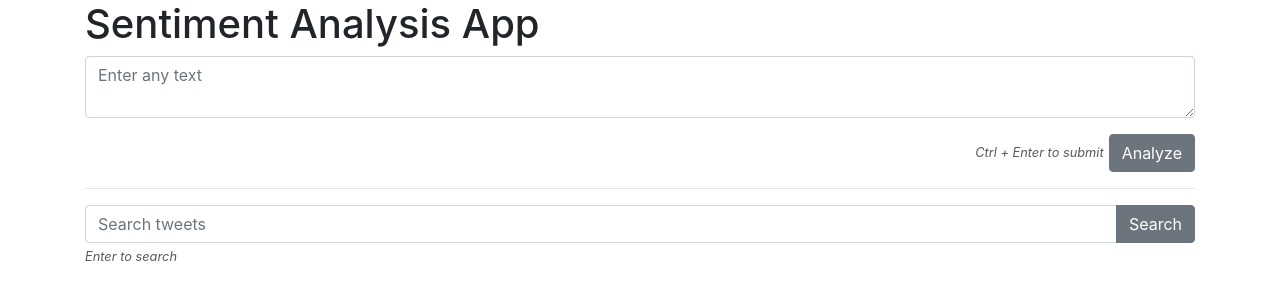
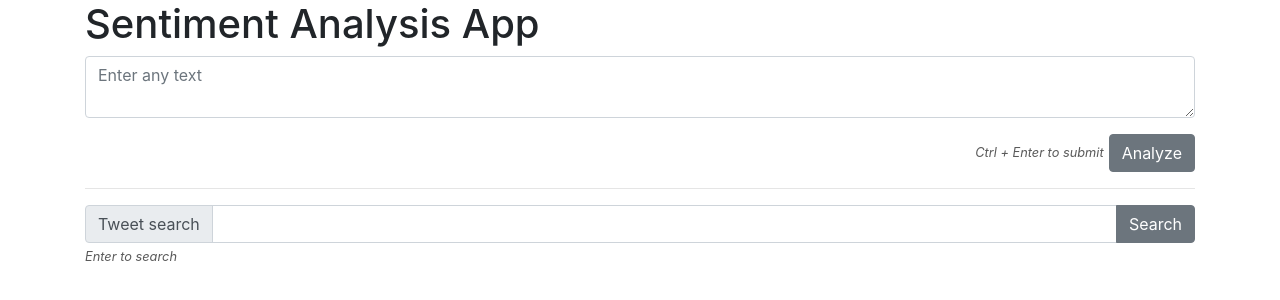
Before and after one commit to caospinac/TwitterNBC, a React (Create React App) app in the folder gui/: page / in a window 1280 px wide. Shown: the top 300 px of the page. Built offline with nearby package versions, Linux system fonts and the light colour scheme.

Commit message:
Improve tweets search to show lint to redirect to tweet for each result.

```diff
--- a/gui/src/App.js
+++ b/gui/src/App.js
@@ -102,11 +102,12 @@ export default class App extends Component {
                 <Row>
                     <Col>
                         <InputGroup>
+                            <InputGroupAddon addonType="prepend">Tweet search</InputGroupAddon>
                             <Input value={textSearch} onKeyUp={this.onKeyUpSearch}
-                                readOnly={isLoading} onChange={this.onChangeTextSearch} placeholder="Search tweets" />
-                        <InputGroupAddon addonType="append">
-                            <Button onClick={this.onSubmitSearch} disabled={isLoading}>Search</Button>
-                        </InputGroupAddon>
+                                    readOnly={isLoading} onChange={this.onChangeTextSearch} placeholder="" />
+                            <InputGroupAddon addonType="append">
+                                <Button onClick={this.onSubmitSearch} disabled={isLoading}>Search</Button>
+                            </InputGroupAddon>
                         </InputGroup>
                         <div>
                             <small className="light-text" style={{marginRight: "5px"}}>
@@ -114,7 +115,16 @@ export default class App extends Component {
                             </small>
                         </div>
                         {tweets.length > 0 && tweets.map((tweet, index) => {
-                            return (<div key={index}><DocumentDetail data={tweet.nbc}></DocumentDetail></div>)
+                            return (
+                                <div key={index}>
+                                    <DocumentDetail data={tweet.nbc}>
+                                        <a href={"https://twitter.com/statuses/" + tweet._id}
+                                                target="_blank">
+                                            Go to tweet
+                                        </a>
+                                    </DocumentDetail>
+                                </div>
+                            )
                         })
 
                         }
--- a/gui/src/components/documentDetail.js
+++ b/gui/src/components/documentDetail.js
@@ -52,6 +52,9 @@ export default class DocumentDetail extends Component {
                         <span>
                             {this.getType(data)}
                         </span>
+                        <span>
+                            {this.props.children}
+                        </span>
                         <small className="light-text pull-right">
                             <i className="">Positive: {(pos * 100).toFixed(2)}%</i>
                             <i className="">Negative: {(neg * 100).toFixed(2)}%</i>
```
